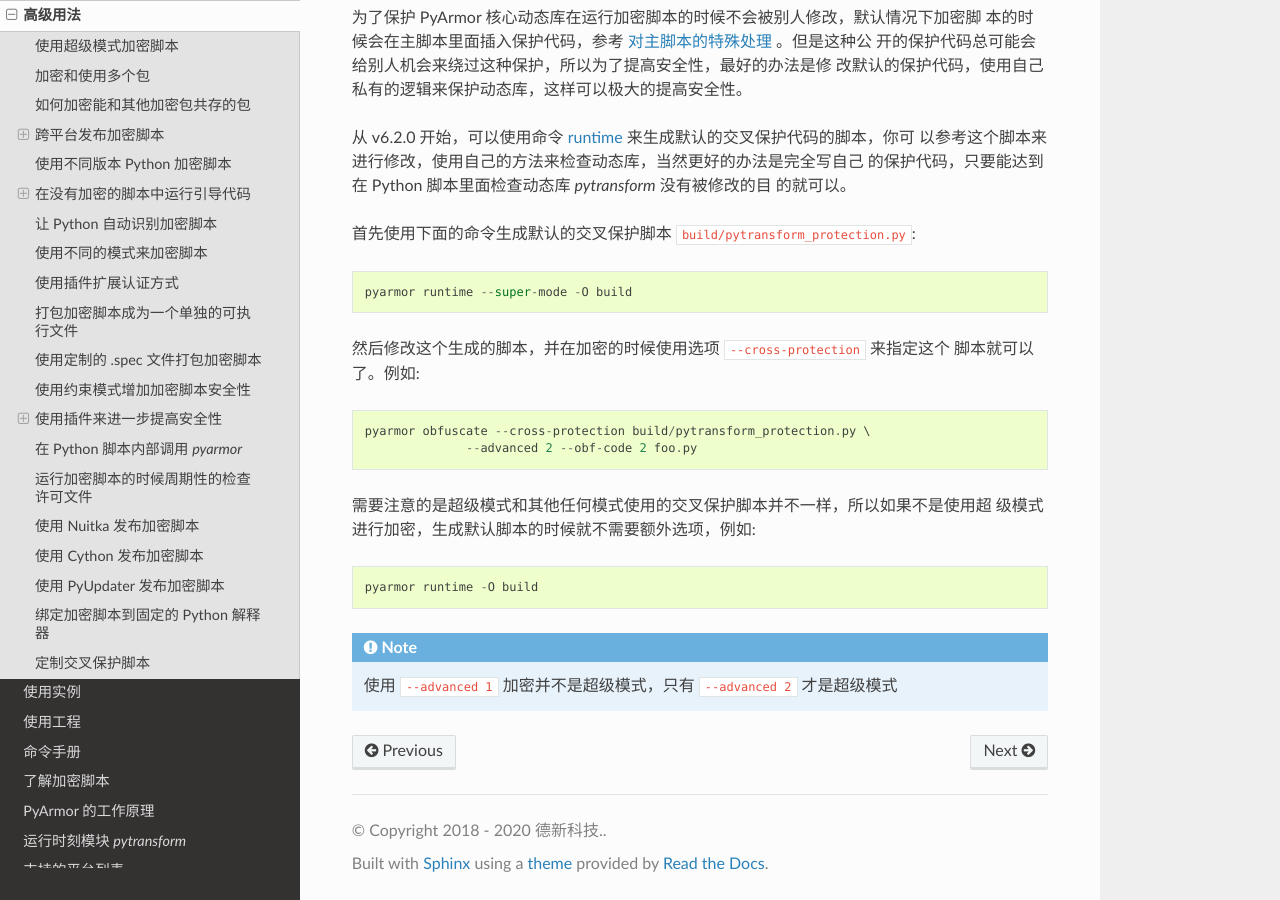
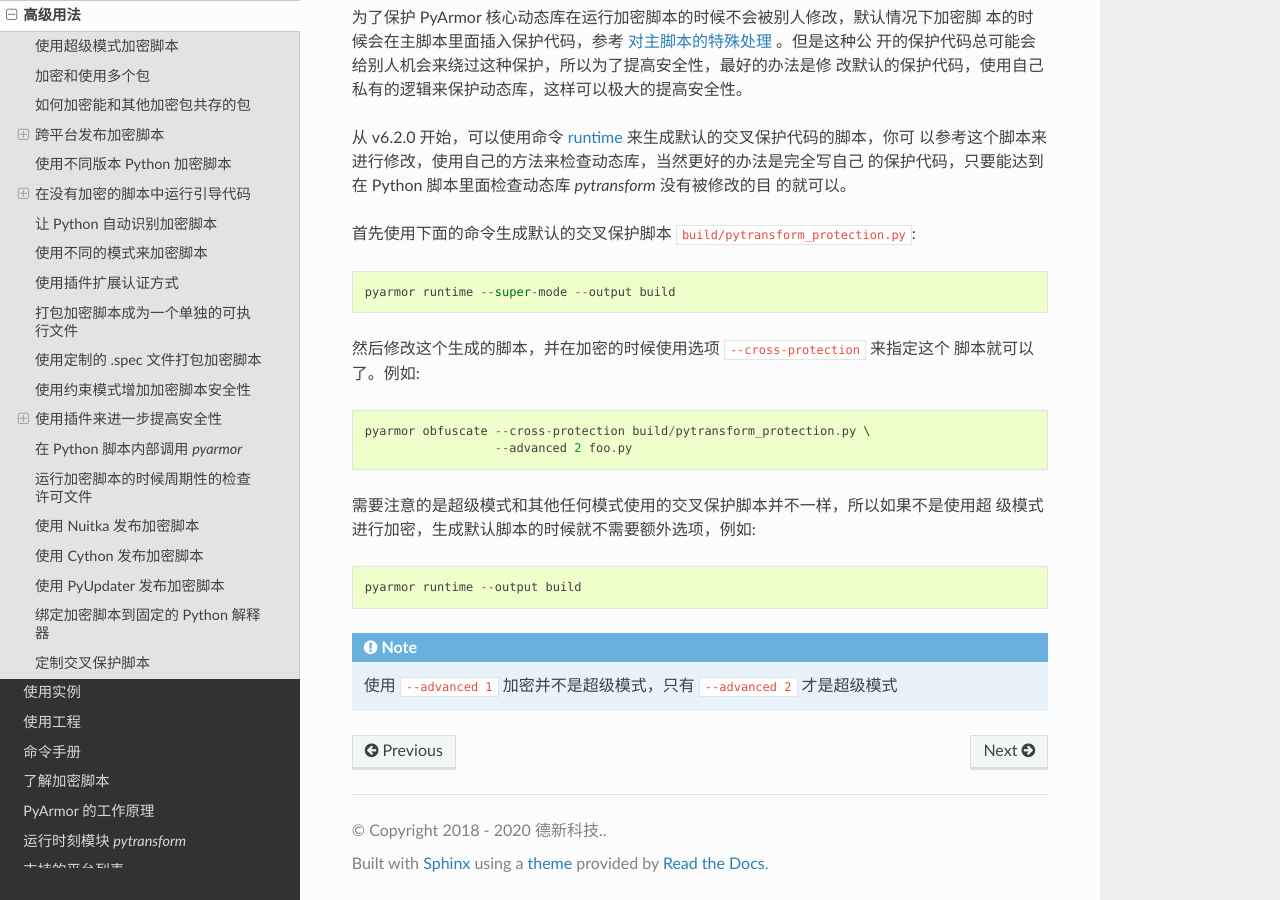
Before and after one commit to dashingsoft/pyarmor-docs-zh, a Sphinx documentation site: the page built from docs/advanced.rst, in a window 1280 px wide and 900 px high, scrolled down 21702 px. Built offline with Sphinx 7.4.7 and the Read the Docs theme 2.0.0, drawn with Linux system fonts in a browser that asks for light colours.

Commit message:
Refine sample code

```diff
--- a/docs/advanced.rst
+++ b/docs/advanced.rst
@@ -1027,18 +1027,18 @@
 
 首先使用下面的命令生成默认的交叉保护脚本 ``build/pytransform_protection.py``::
 
-  pyarmor runtime --super-mode -O build
+  pyarmor runtime --super-mode --output build
 
 然后修改这个生成的脚本，并在加密的时候使用选项 ``--cross-protection`` 来指定这个
 脚本就可以了。例如::
 
   pyarmor obfuscate --cross-protection build/pytransform_protection.py \
-                --advanced 2 --obf-code 2 foo.py
+                    --advanced 2 foo.py
 
 需要注意的是超级模式和其他任何模式使用的交叉保护脚本并不一样，所以如果不是使用超
 级模式进行加密，生成默认脚本的时候就不需要额外选项，例如::
 
-  pyarmor runtime -O build
+  pyarmor runtime --output build
 
 .. note::
 
```
